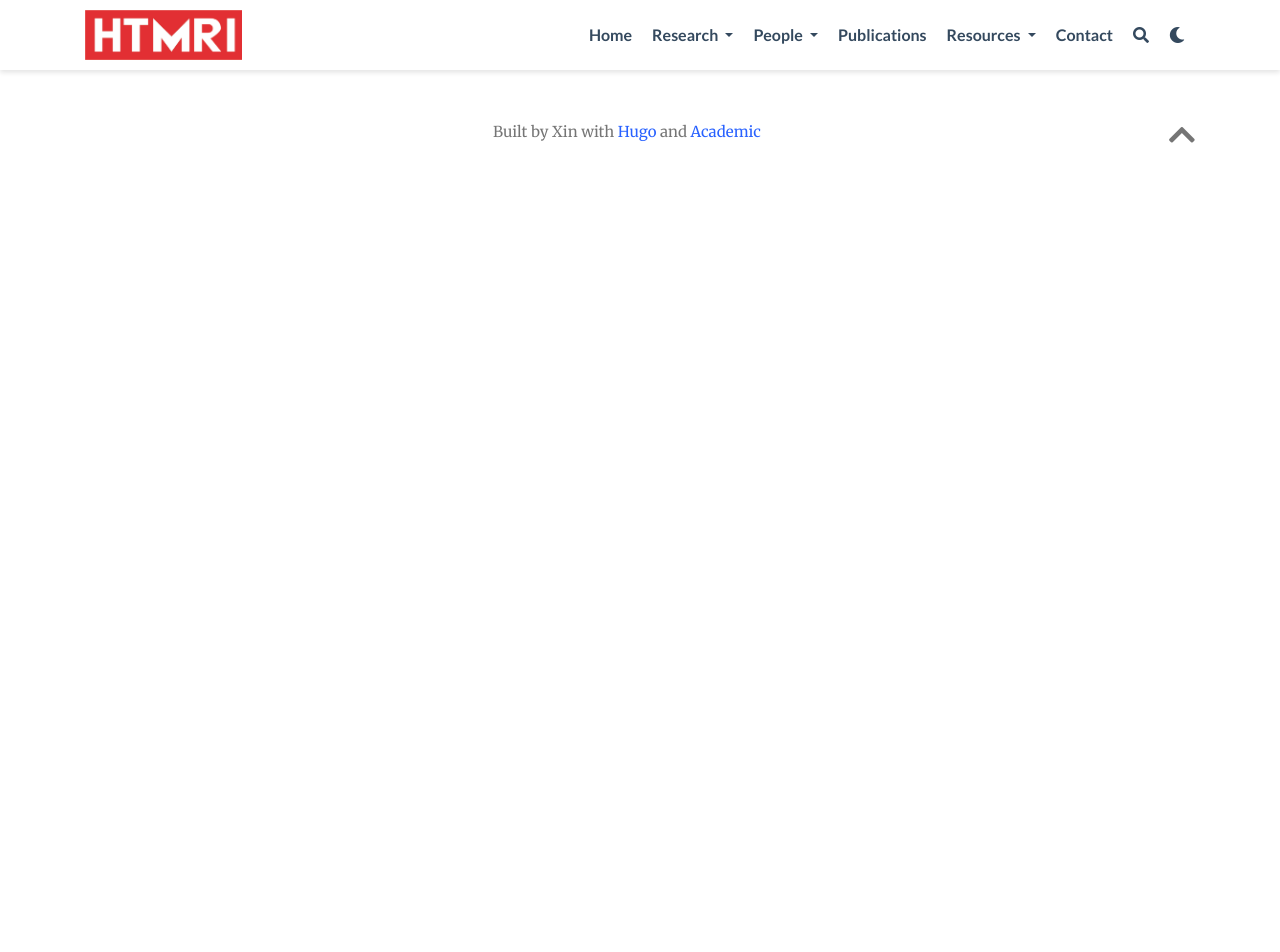
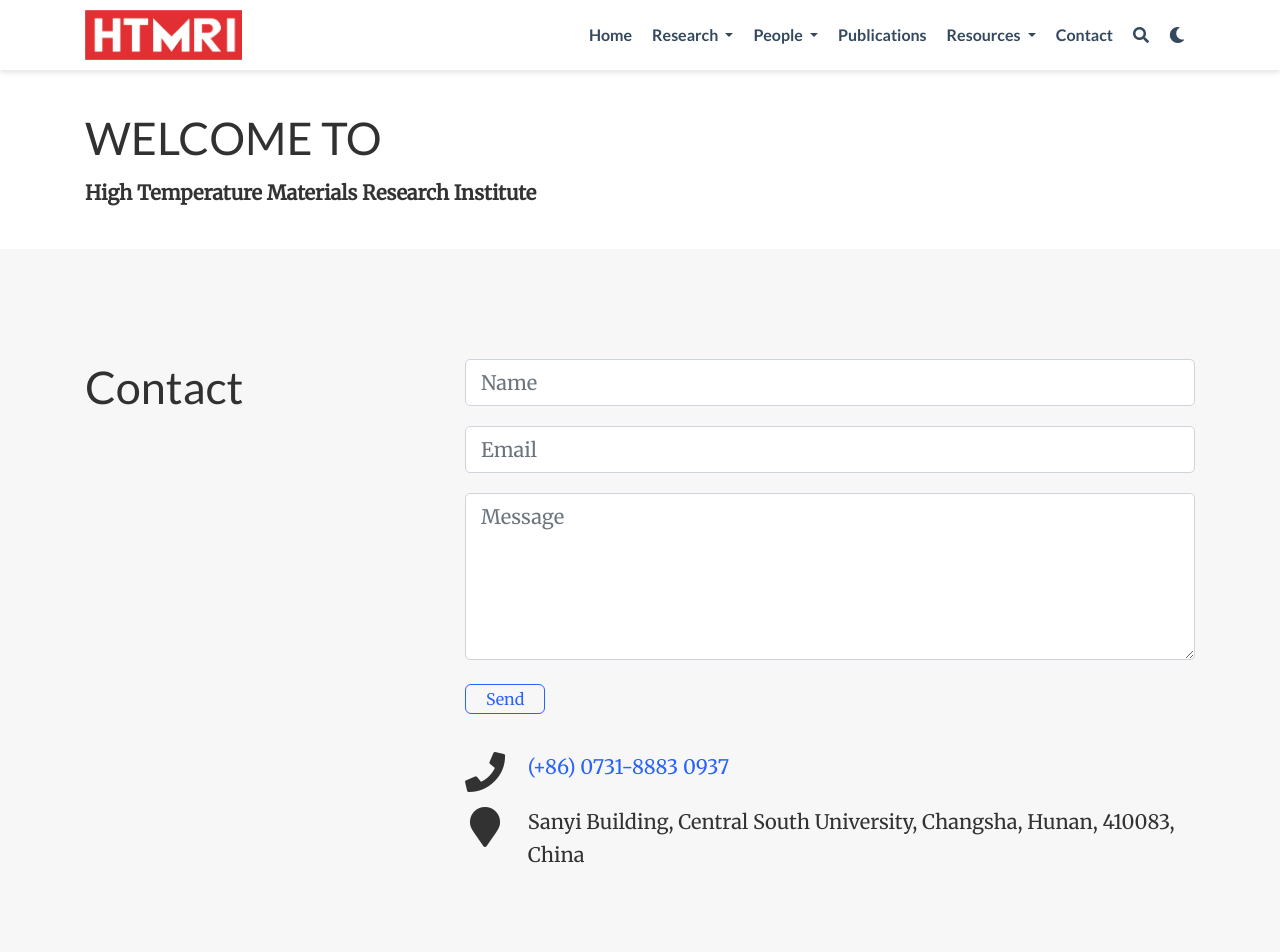
Before and after one commit to htmri/htmri.github.io, a plain HTML site: page index.html in a window 1280 px wide. Shown: the top 952 px of the page. Before the commit the page ends 800 px from the top, so only its background shows below. Drawn offline with nearby package versions, Linux system fonts and the light colour scheme; some icons are missing.

Commit message:
updating

```diff
--- a/index.html
+++ b/index.html
@@ -193,8 +193,10 @@
 
 
 
+
+
         <li class="nav-item">
-          <a class="nav-link" href="/" data-target="">
+          <a class="nav-link" href="/#index" data-target="#index">
 
             <span>Home</span>
 
@@ -408,6 +410,154 @@
 
 
 
+
+
+
+
+
+
+
+
+
+
+
+
+
+
+
+
+
+
+
+
+
+
+
+
+
+
+
+  <section id="welcome" class="home-section wg-blank   " style="background-image: linear-gradient(White, White);padding: 20px 0 20px 0;">
+    <div class="container">
+
+
+
+<div class="row">
+
+    <div class="col-lg-12">
+      <h1>WELCOME TO</h1>
+      <p><strong>High Temperature Materials Research Institute</strong></p>
+
+    </div>
+
+</div>
+
+    </div>
+  </section>
+
+
+
+
+
+
+
+
+
+
+
+
+
+
+
+
+
+
+
+
+
+
+
+
+
+  <section id="contact" class="home-section wg-contact   " >
+    <div class="container">
+
+
+
+
+
+<div class="row contact-widget">
+  <div class="col-12 col-lg-4 section-heading">
+    <h1>Contact</h1>
+
+  </div>
+  <div class="col-12 col-lg-8">
+
+
+
+
+
+
+
+
+
+
+    <div class="mb-3">
+      <form name="contact" method="POST" action="https://formspree.io/htmri@csu.edu.cn">
+        <div class="form-group form-inline">
+          <label class="sr-only" for="inputName">Name</label>
+          <input type="text" name="name" class="form-control w-100" id="inputName" placeholder="Name" required>
+        </div>
+        <div class="form-group form-inline">
+          <label class="sr-only" for="inputEmail">Email</label>
+          <input type="email" name="email" class="form-control w-100" id="inputEmail" placeholder="Email" required>
+        </div>
+        <div class="form-group">
+          <label class="sr-only" for="inputMessage">Message</label>
+          <textarea name="message" class="form-control" id="inputMessage" rows="5" placeholder="Message" required></textarea>
+        </div>
+        <button type="submit" class="btn btn-outline-primary px-3 py-2">Send</button>
+      </form>
+    </div>
+
+
+    <ul class="fa-ul" itemscope>
+
+
+
+
+      <li>
+        <i class="fa-li fas fa-phone fa-2x" aria-hidden="true"></i>
+        <span id="person-telephone" itemprop="telephone"><a href="tel:%28&#43;86%29%200731-8883%200937">(&#43;86) 0731-8883 0937</a></span>
+      </li>
+
+
+
+      <li>
+        <i class="fa-li fas fa-map-marker fa-2x" aria-hidden="true"></i>
+        <span id="person-address" itemprop="address">Sanyi Building, Central South University, Changsha, Hunan, 410083, China</span>
+      </li>
+
+
+
+
+
+
+
+
+
+    </ul>
+
+
+
+  </div>
+</div>
+
+    </div>
+  </section>
+
+
+
 <div class="container">
   <footer class="site-footer">
 
--- a/sitemap.xml
+++ b/sitemap.xml
@@ -4,11 +4,6 @@
     <url>
 
       <loc>http://htmri.github.io/author/admin/</loc>
-    </url>
-
-    <url>
-
-      <loc>http://htmri.github.io/home/</loc>
     </url>
 
     <url>
```
Also changed, not shown: 404.html (+3 -1 lines), author/admin/index.html (+3 -1 lines), author/index.html (+3 -1 lines), authors/admin/index.html (+3 -1 lines), authors/index.html (+3 -1 lines), categories/index.html (+3 -1 lines), post/index.html (+3 -1 lines), publication/index.html (+3 -1 lines), publication_types/index.html (+3 -1 lines), tags/index.html (+3 -1 lines), talk/index.html (+3 -1 lines), img/1.jpg (added).
